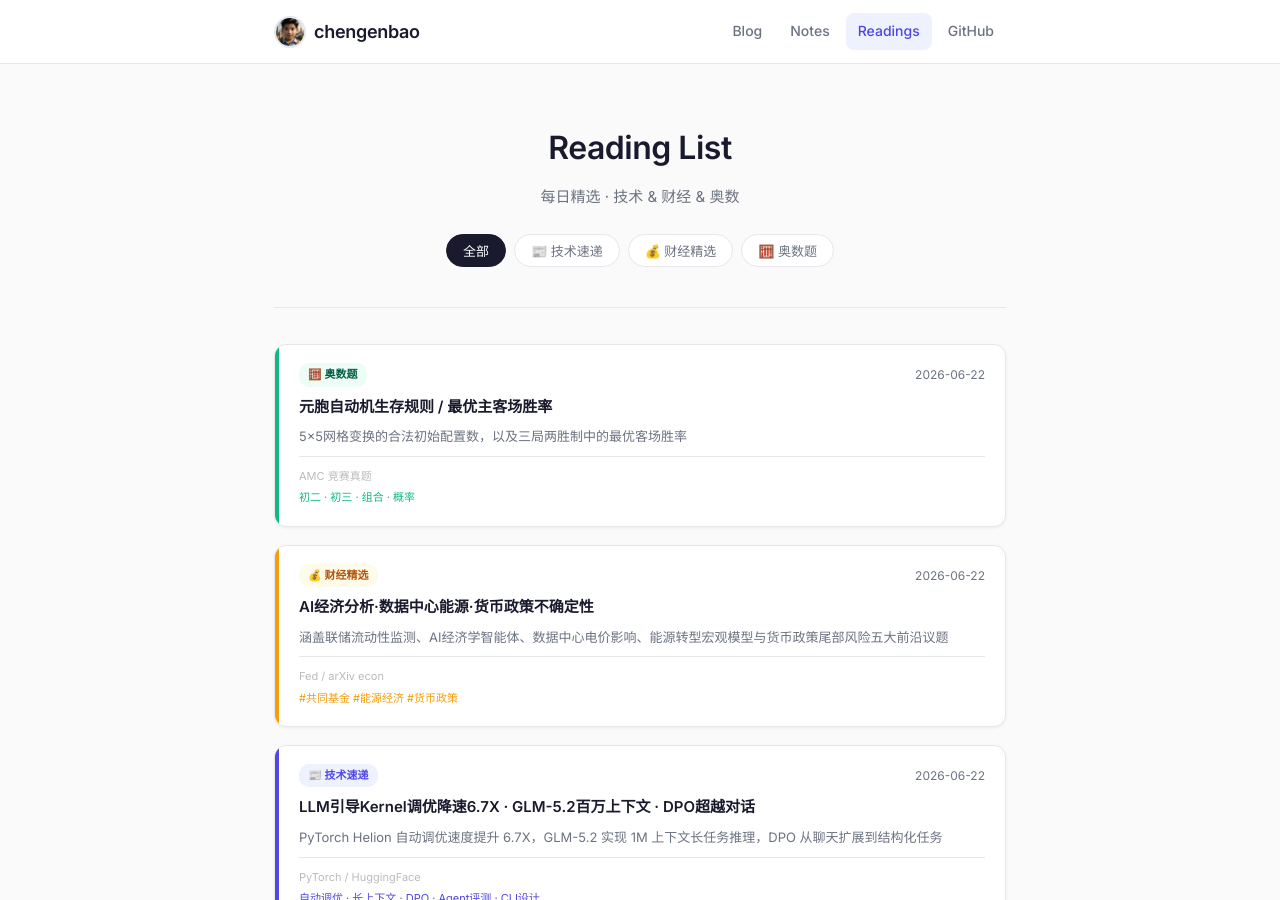
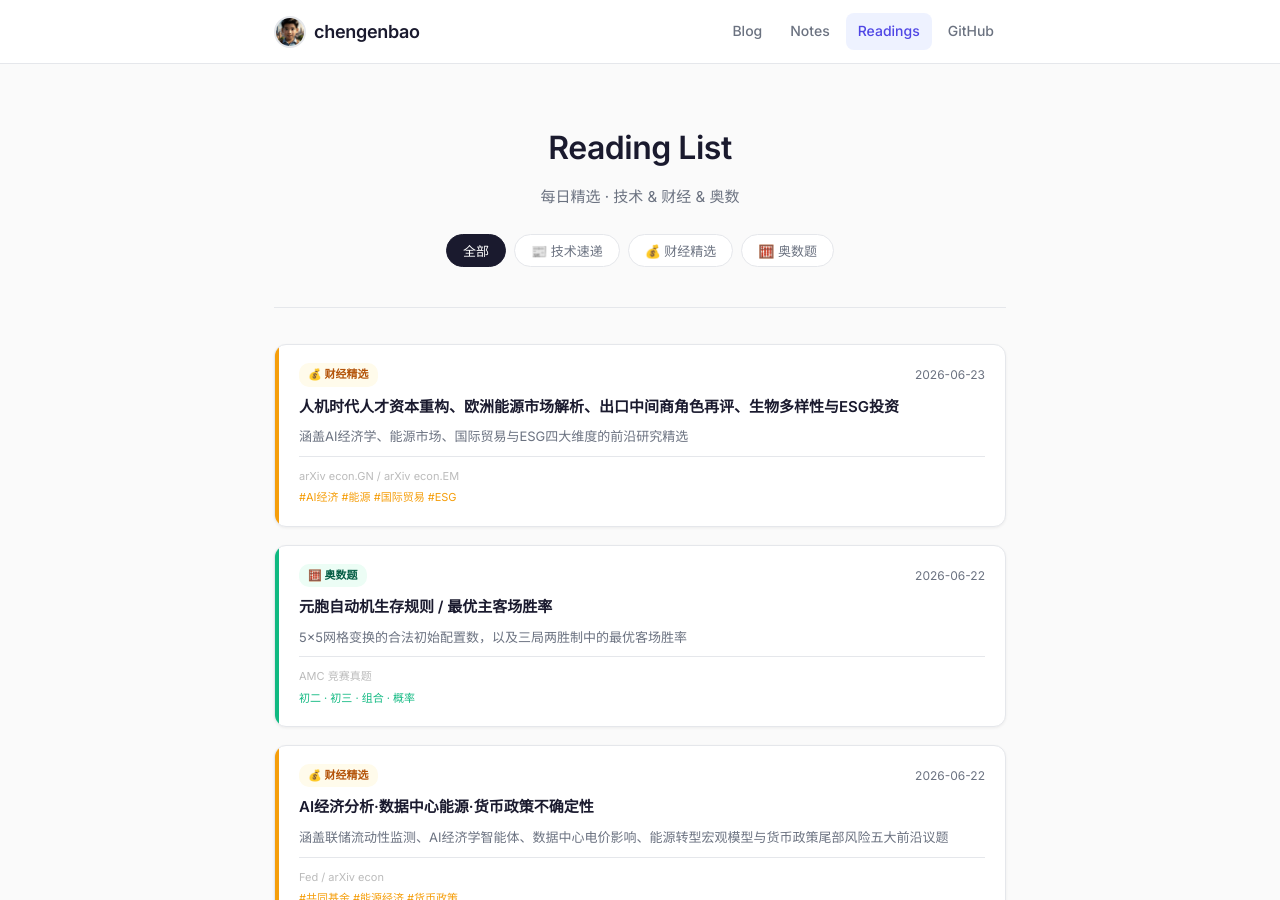
Before and after one commit to chengenbao/chengenbao.github.io, a Jekyll site: the page built from reading-list/index.md, in a window 1280 px wide and 900 px high. Built offline with Jekyll 4.4.1, drawn with Linux system fonts in a browser that asks for light colours.

Commit message:
update reading list index finance 2026-06-23

```diff
--- a/reading-list/index.md
+++ b/reading-list/index.md
@@ -18,6 +18,21 @@
   </div>
 
   <div class="rl-grid">
+<a class="rl-card finance" href="/reading-list/2026-06-23-finance-daily/">
+  <div class="rl-accent"></div>
+  <div class="rl-body">
+    <div class="rl-top">
+      <span class="rl-badge finance">💰 财经精选</span>
+      <time>2026-06-23</time>
+    </div>
+    <h2>人机时代人才资本重构、欧洲能源市场解析、出口中间商角色再评、生物多样性与ESG投资</h2>
+    <p>涵盖AI经济学、能源市场、国际贸易与ESG四大维度的前沿研究精选</p>
+    <div class="rl-meta">
+      <span class="rl-source">arXiv econ.GN / arXiv econ.EM</span>
+      <span class="rl-tags">#AI经济 #能源 #国际贸易 #ESG</span>
+    </div>
+  </div>
+</a>
 <a class="rl-card math" href="/reading-list/2026-06-22-math/"><div class="rl-accent"></div><div class="rl-body"><div class="rl-top"><span class="rl-badge math">🧮 奥数题</span><time>2026-06-22</time></div><h2>元胞自动机生存规则 / 最优主客场胜率</h2><p>5×5网格变换的合法初始配置数，以及三局两胜制中的最优客场胜率</p><div class="rl-meta"><span class="rl-source">AMC 竞赛真题</span><span class="rl-tags">初二 · 初三 · 组合 · 概率</span></div></div></a>
 <a class="rl-card finance" href="/reading-list/2026-06-22-finance-daily/">
   <div class="rl-accent"></div>
```
